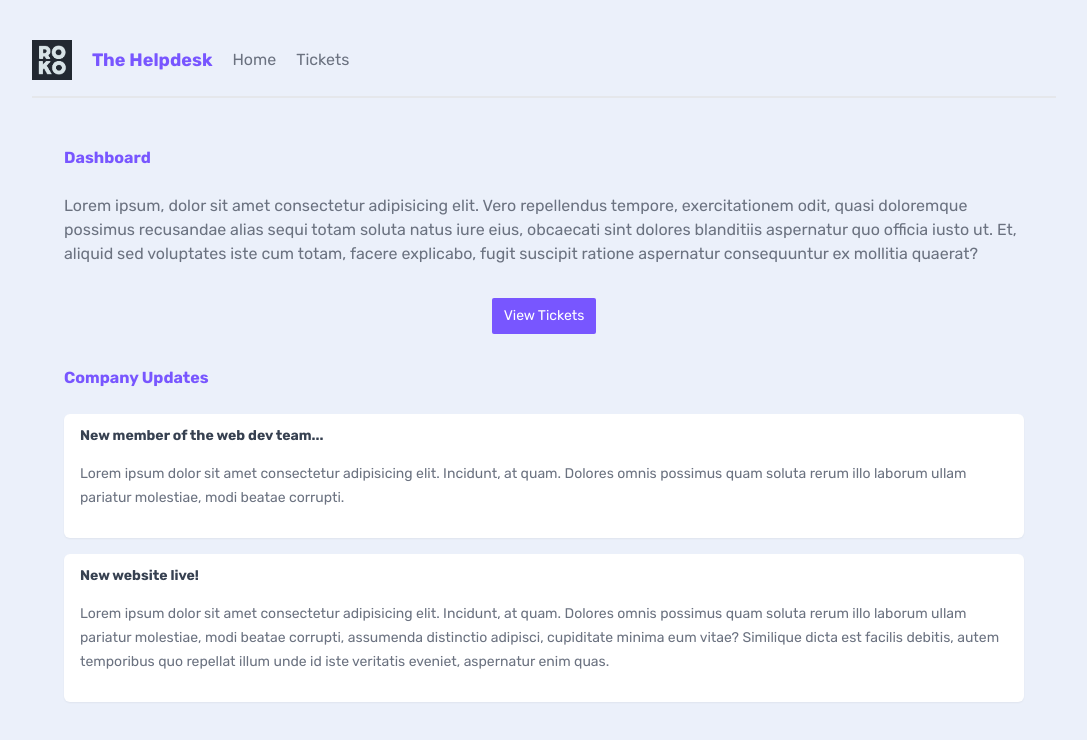
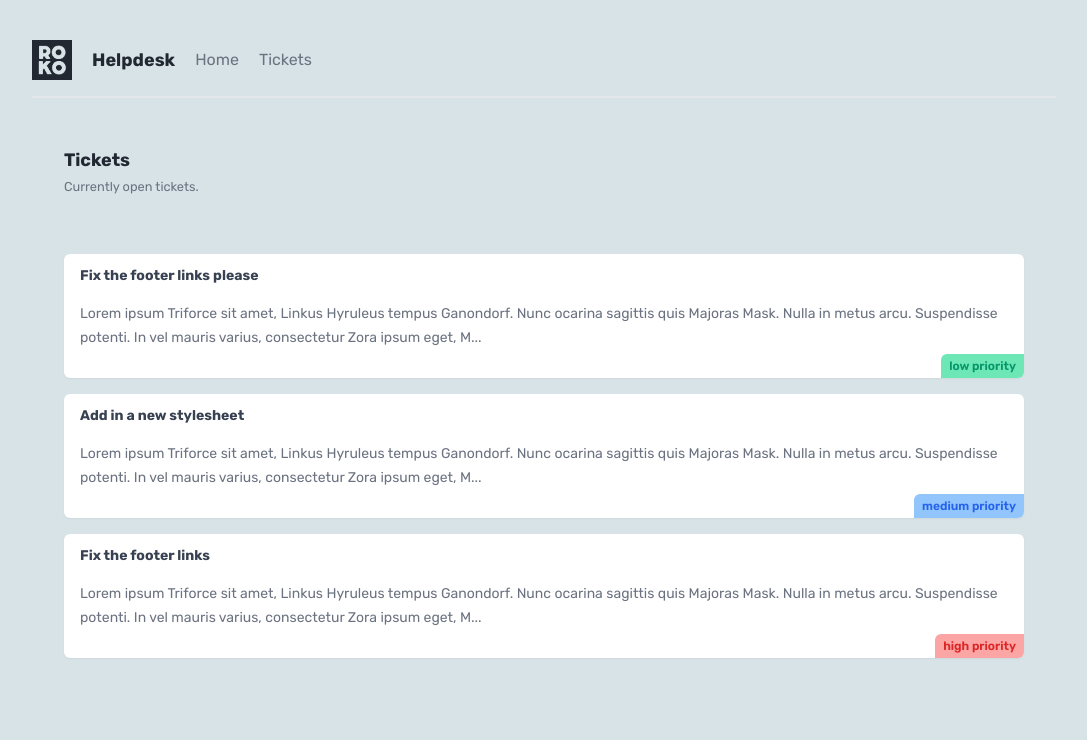
Before and after one commit to rokoworlds/next-cc-20231124, a Next.js app: page /tickets in a window 1280 px wide. Shown: the top 740 px of the page, without its empty margins (96-1183 px from the left). Built offline with nearby package versions, Linux system fonts and the light colour scheme; data requests are answered from the project's data file.

Commit message:
add: json database and fetching logic, ticket list component

```diff
--- /dev/null
+++ b/_data/db.json
@@ -0,0 +1,25 @@
+{
+    "tickets": [
+      {
+        "id": "1",
+        "title": "Fix the footer links please",
+        "body": "Lorem ipsum Triforce sit amet, Linkus Hyruleus tempus Ganondorf. Nunc ocarina sagittis quis Majoras Mask. Nulla in metus arcu. Suspendisse potenti. In vel mauris varius, consectetur Zora ipsum eget, Master Sword porttitor urna. Fusce elementum urna elit, eget eleifend velit consectetur eget. Integer vel lobortis ipsum, vitae auctor Ocarina of Time. Donec sed urna dapibus, interdum magna a, eleifend magna. Curabitur tincidunt enim a neque volutpat. Phasellus auctor magna vel nunc pretium, ut volutpat justo tristique. Pellentesque cursus convallis mauris, in tempus enim tincidunt vitae.",
+        "priority": "low",
+        "user_email": "mario@netninja.dev"
+      },
+      {
+        "id": "2",
+        "title": "Add in a new stylesheet",
+        "body": "Lorem ipsum Triforce sit amet, Linkus Hyruleus tempus Ganondorf. Nunc ocarina sagittis quis Majoras Mask. Nulla in metus arcu. Suspendisse potenti. In vel mauris varius, consectetur Zora ipsum eget, Master Sword porttitor urna. Fusce elementum urna elit, eget eleifend velit consectetur eget. Integer vel lobortis ipsum, vitae auctor Ocarina of Time. Donec sed urna dapibus, interdum magna a, eleifend magna. Curabitur tincidunt enim a neque volutpat. Phasellus auctor magna vel nunc pretium, ut volutpat justo tristique. Pellentesque cursus convallis mauris, in tempus enim tincidunt vitae.",
+        "priority": "medium",
+        "user_email": "mario@netninja.dev"
+      },
+      {
+        "id": "3",
+        "title": "Fix the footer links",
+        "body": "Lorem ipsum Triforce sit amet, Linkus Hyruleus tempus Ganondorf. Nunc ocarina sagittis quis Majoras Mask. Nulla in metus arcu. Suspendisse potenti. In vel mauris varius, consectetur Zora ipsum eget, Master Sword porttitor urna. Fusce elementum urna elit, eget eleifend velit consectetur eget. Integer vel lobortis ipsum, vitae auctor Ocarina of Time. Donec sed urna dapibus, interdum magna a, eleifend magna. Curabitur tincidunt enim a neque volutpat. Phasellus auctor magna vel nunc pretium, ut volutpat justo tristique. Pellentesque cursus convallis mauris, in tempus enim tincidunt vitae.",
+        "priority": "high",
+        "user_email": "peach@netninja.dev"
+      }
+    ]
+  }
--- a/app/components/Navbar/component.jsx
+++ b/app/components/Navbar/component.jsx
@@ -12,7 +12,7 @@
                 quality={100}
                 placeholder="blur"
             />
-            <h1>The Helpdesk</h1>
+            <h1>Helpdesk</h1>
             <Link href='/'>Home</Link>
             <Link href='/tickets'>Tickets</Link>
         </nav>
--- /dev/null
+++ b/app/components/TicketList.jsx/component.jsx
@@ -0,0 +1,26 @@
+async function getTickets() {
+    const response = await fetch('http://localhost:4000/tickets');
+
+    return response.json()
+}
+
+export default async function TicketList() {
+    const tickets = await getTickets()
+    return (
+      <>
+        {tickets.map((ticket) => (
+            <div key={ticket.id} className="card my-5">
+                <h3>{ticket.title}</h3>
+                <p>{ticket.body.slice(0, 200)}...</p>
+                <div className={`pill ${ticket.priority}`}>
+                    {ticket.priority} priority
+                </div>
+            </div>
+        ))}
+
+        {tickets.length === 0 && (
+            <p className="text-center"> There are no open tickets! </p>
+        )}
+      </>
+    )
+  }
--- a/app/globals.css
+++ b/app/globals.css
@@ -5,7 +5,7 @@
 
 /* base styles */
 body {
-    background: #ebf0fa;
+    background: #d8e3e7;
     @apply text-gray-500 m-8;
   }
   h1, h2 {
--- a/app/page.jsx
+++ b/app/page.jsx
@@ -1,7 +1,27 @@
+import Link from 'next/link'
+
 export default function Home() {
   return (
     <main>
       <h2>Dashboard</h2>
+      <p>Lorem ipsum, dolor sit amet consectetur adipisicing elit. Vero repellendus tempore, exercitationem odit, quasi doloremque possimus recusandae alias sequi totam soluta natus iure eius, obcaecati sint dolores blanditiis aspernatur quo officia iusto ut. Et, aliquid sed voluptates iste cum totam, facere explicabo, fugit suscipit ratione aspernatur consequuntur ex mollitia quaerat?</p>
+
+      <div className="flex justify-center my-8">
+        <Link href="/tickets">
+          <button className="btn-primary">View Tickets</button>
+        </Link>
+      </div>
+
+      <h2>Company Updates</h2>
+
+      <div className="card">
+        <h3>New member of the web dev team...</h3>
+        <p>Lorem ipsum dolor sit amet consectetur adipisicing elit. Incidunt, at quam. Dolores omnis possimus quam soluta rerum illo laborum ullam pariatur molestiae, modi beatae corrupti.</p>
+      </div>
+      <div className="card">
+        <h3>New website live!</h3>
+        <p>Lorem ipsum dolor sit amet consectetur adipisicing elit. Incidunt, at quam. Dolores omnis possimus quam soluta rerum illo laborum ullam pariatur molestiae, modi beatae corrupti, assumenda distinctio adipisci, cupiditate minima eum vitae? Similique dicta est facilis debitis, autem temporibus quo repellat illum unde id iste veritatis eveniet, aspernatur enim quas.</p>
+      </div>
     </main>
   )
 }
--- a/app/tickets/page.jsx
+++ b/app/tickets/page.jsx
@@ -1,27 +1,16 @@
-import Link from 'next/link'
+import TicketList from "../components/TicketList.jsx/component";
 
-export default function Home() {
-  return (
-    <main>
-      <h2>Dashboard</h2>
-      <p>Lorem ipsum, dolor sit amet consectetur adipisicing elit. Vero repellendus tempore, exercitationem odit, quasi doloremque possimus recusandae alias sequi totam soluta natus iure eius, obcaecati sint dolores blanditiis aspernatur quo officia iusto ut. Et, aliquid sed voluptates iste cum totam, facere explicabo, fugit suscipit ratione aspernatur consequuntur ex mollitia quaerat?</p>
+export default function Tickets() {
+    return (
+      <main>
+        <nav>
+          <div>
+            <h2>Tickets</h2>
+            <p><small>Currently open tickets.</small></p>
+          </div>
+        </nav>
+        <TicketList />
 
-      <div className="flex justify-center my-8">
-        <Link href="/tickets">
-          <button className="btn-primary">View Tickets</button>
-        </Link>
-      </div>
-
-      <h2>Company Updates</h2>
-
-      <div className="card">
-        <h3>New member of the web dev team...</h3>
-        <p>Lorem ipsum dolor sit amet consectetur adipisicing elit. Incidunt, at quam. Dolores omnis possimus quam soluta rerum illo laborum ullam pariatur molestiae, modi beatae corrupti.</p>
-      </div>
-      <div className="card">
-        <h3>New website live!</h3>
-        <p>Lorem ipsum dolor sit amet consectetur adipisicing elit. Incidunt, at quam. Dolores omnis possimus quam soluta rerum illo laborum ullam pariatur molestiae, modi beatae corrupti, assumenda distinctio adipisci, cupiditate minima eum vitae? Similique dicta est facilis debitis, autem temporibus quo repellat illum unde id iste veritatis eveniet, aspernatur enim quas.</p>
-      </div>
-    </main>
-  )
-}
+      </main>
+    )
+  }
--- a/tailwind.config.js
+++ b/tailwind.config.js
@@ -8,7 +8,7 @@
   theme: {
     extend: {
       colors: {
-        primary: '#7856ff',
+        primary: '#222831',
       },
     },
   },
```
